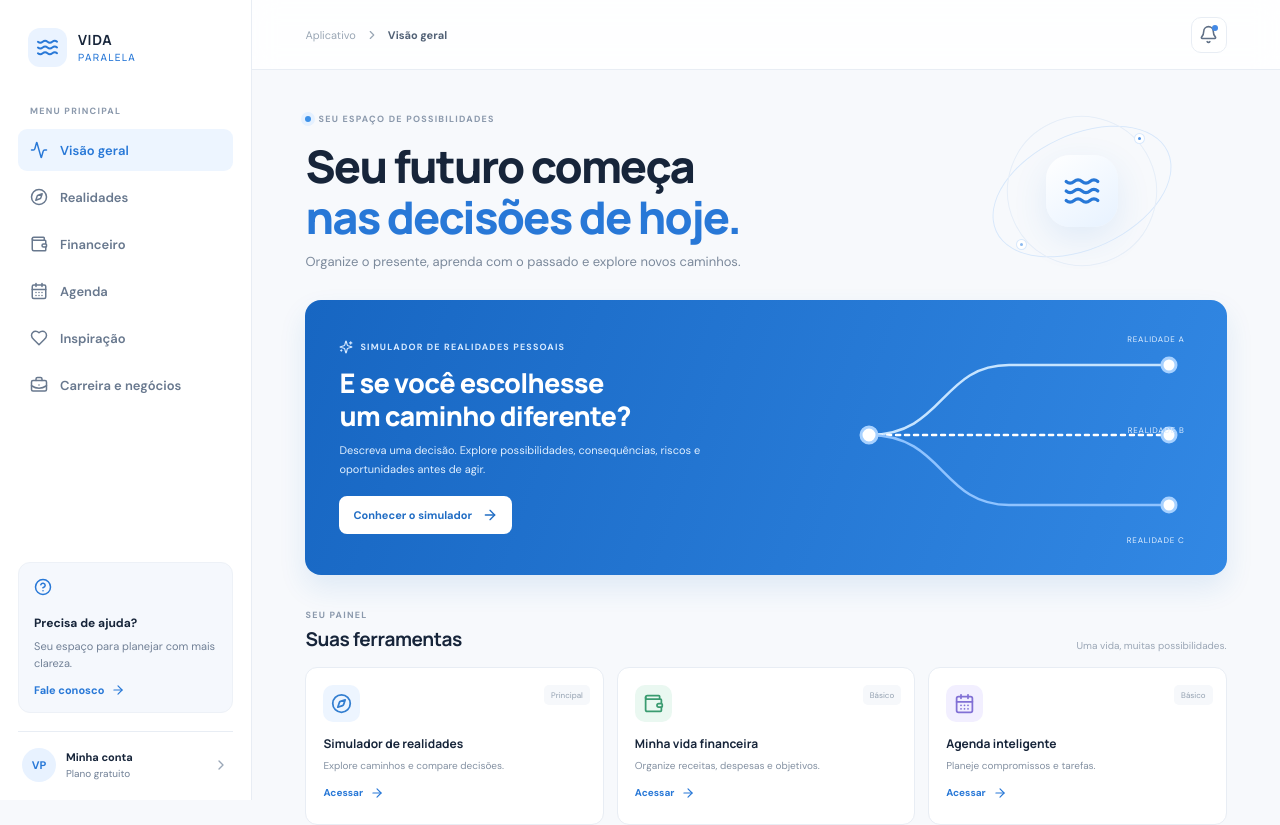
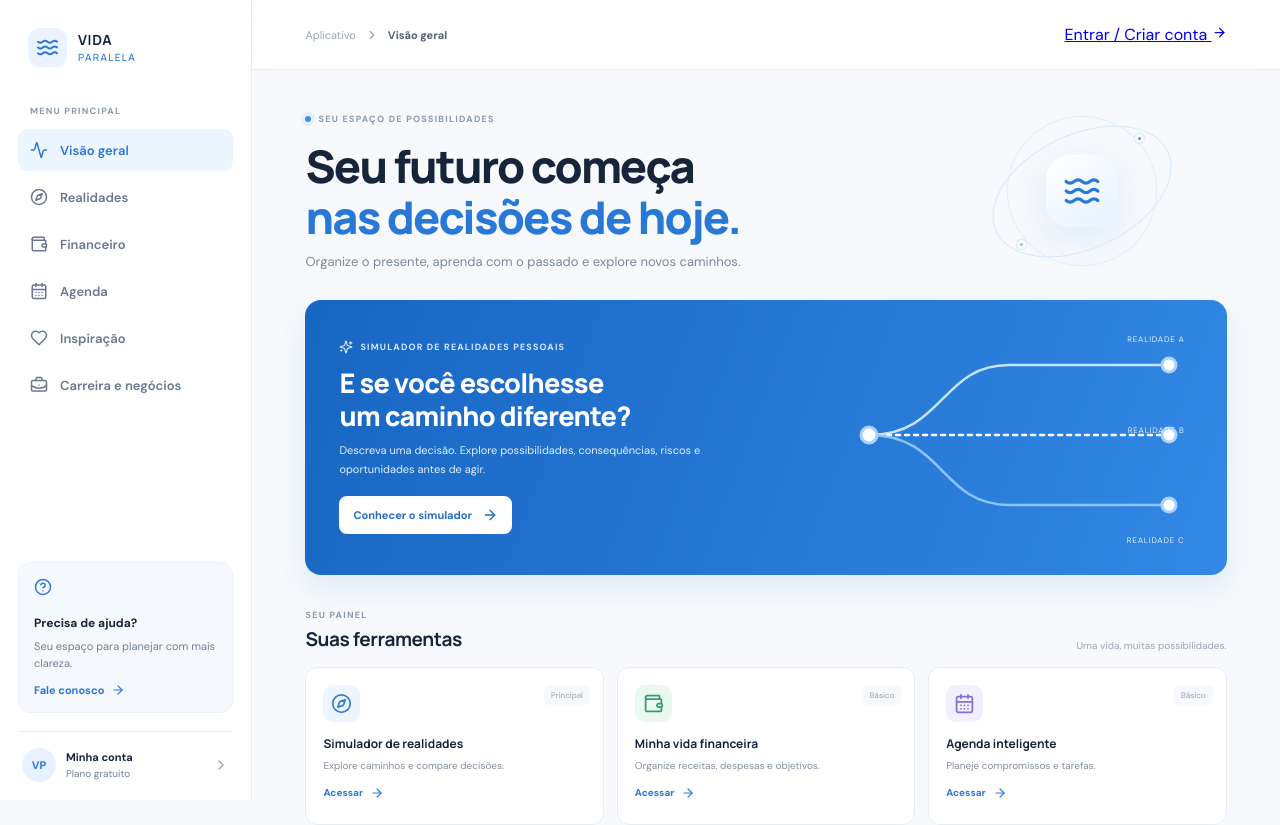
Before and after one commit to luckaslemes/vida-paralela, a Next.js app: page / in a window 1280 px wide. Shown: the top 825 px of the page. Built offline with nearby package versions, Linux system fonts and the light colour scheme.

Commit message:
Adicionar acesso à conta no painel inicial

```diff
--- a/src/app/page.tsx
+++ b/src/app/page.tsx
@@ -51,7 +51,7 @@ export default function Home() {
         <header className="topbar">
           <div className="mobile-brand"><span className="brand-mark"><Waves size={20}/></span><strong>VIDA PARALELA</strong></div>
           <div className="breadcrumb">Aplicativo <ChevronRight size={14}/> <strong>Visão geral</strong></div>
-          <button className="icon-button" aria-label="Notificações"><Bell size={19}/><i/></button>
+          <a className="account-link" href="/login">Entrar / Criar conta <ArrowRight size={15}/></a>
         </header>
 
         <div className="content">
```
